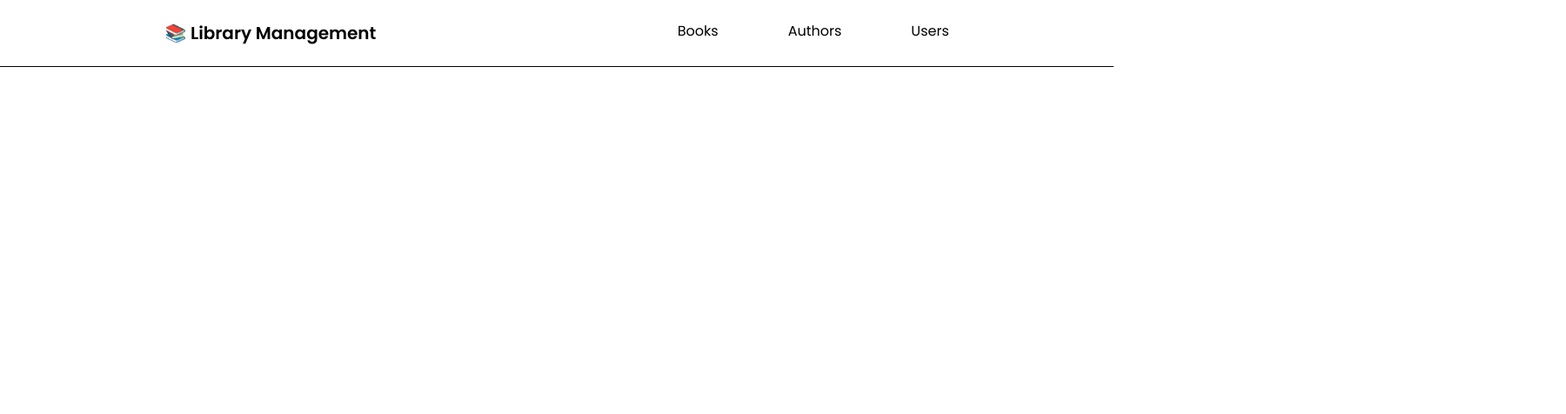
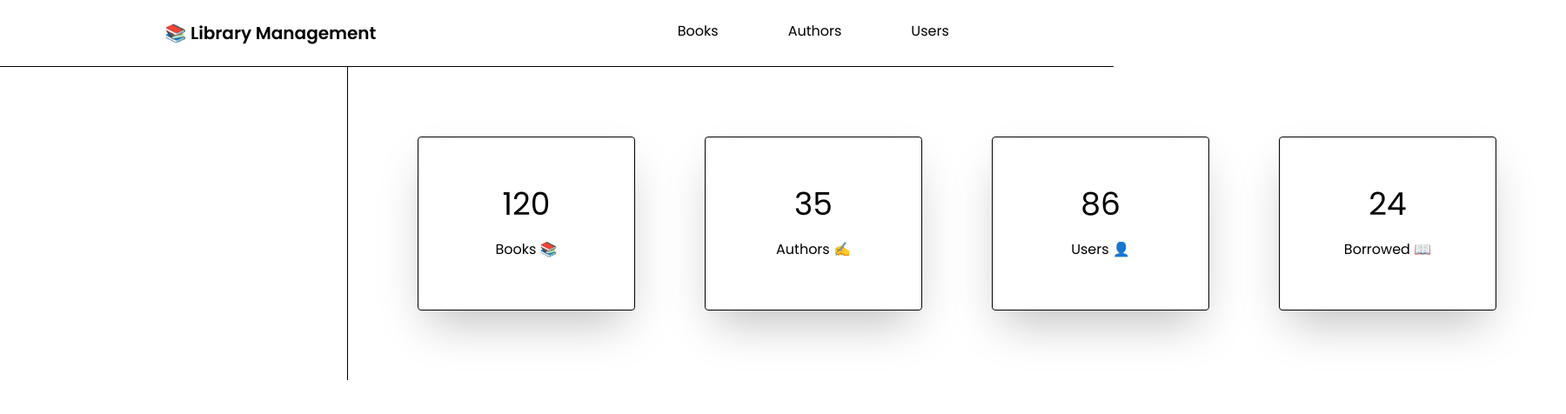
Before and after one commit to kana-engineer/library-management-system, a React app in the folder frontend/: page / in a window 1280 px wide. Shown: the top 476 px of the page at 87% size, 1800 px wide, since content can reach past the window. Built offline with nearby package versions, Linux system fonts and the light colour scheme; the HTML template or start-up script is replaced by a standard one.

Commit message:
feat: add dashboard statistics cards

```diff
--- a/frontend/src/pages/Dashboard.jsx
+++ b/frontend/src/pages/Dashboard.jsx
@@ -1,12 +1,27 @@
 function Dashboard() {
     return(
         <>
-            <div className="grid grid-row">
-                <div className="border-r-1 ">
+            <div className="grid grid-cols-[400px_2fr]">
+                <div className="border-r-1">
 
                 </div>
-                <div>
-
+                <div className="grid grid-cols-4 gap-20 p-20 w-350">
+                    <div className="border-1 rounded flex flex-col items-center justify-center h-50 gap-5 shadow-2xl">
+                        <h1 className="text-4xl">120</h1>
+                        <p>Books 📚</p>
+                    </div>
+                    <div className="border-1 rounded flex flex-col items-center justify-center h-50 gap-5 shadow-2xl">
+                        <h1 className="text-4xl">35</h1>
+                        <p>Authors ✍️</p>
+                    </div>
+                    <div className="border-1 rounded flex flex-col items-center justify-center h-50 gap-5 shadow-2xl">
+                        <h1 className="text-4xl">86</h1>
+                        <p>Users 👤</p>
+                    </div>
+                    <div className="border-1 rounded flex flex-col items-center justify-center h-50 gap-5 shadow-2xl">
+                        <h1 className="text-4xl">24</h1>
+                        <p>Borrowed 📖</p>
+                    </div>
                 </div>
             </div>
         </>
```
